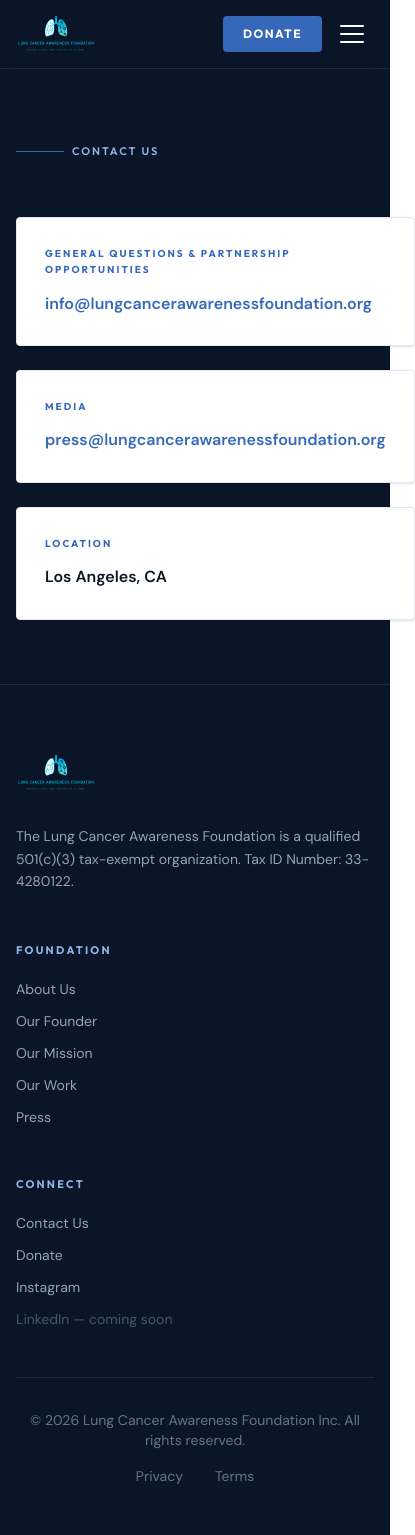
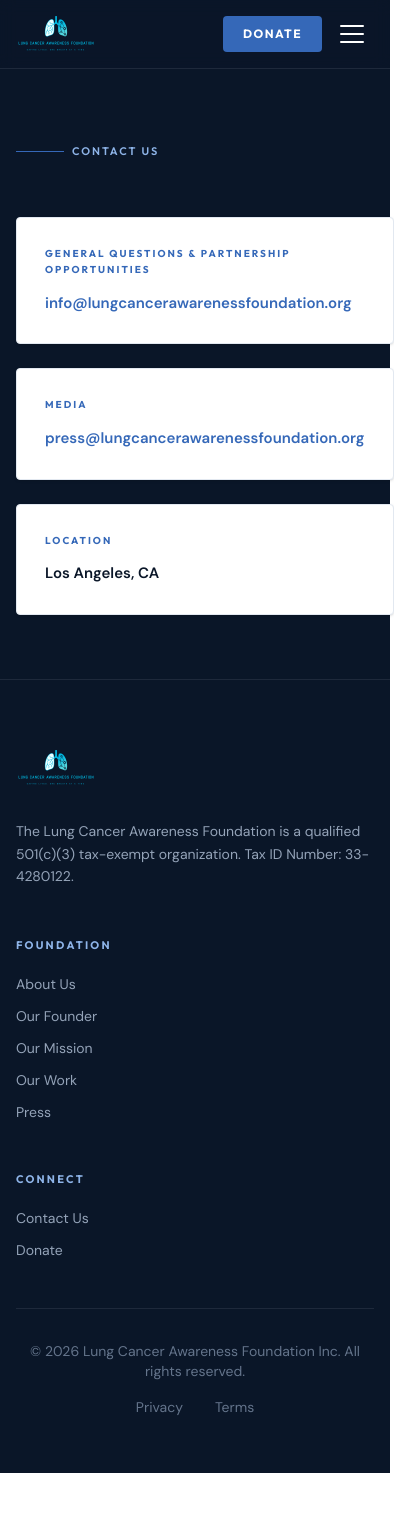
Before and after one commit to neoapollo18/LCAF, a React (Vite) app in the folder app/: page /contact in a window 390 px wide. Shown: the top 1535 px of the page, 415 px wide, since content can reach past the window. After the commit the page ends 1473 px from the top, so only its background shows below. Built offline with nearby package versions, Linux system fonts and the light colour scheme.

Commit message:
final edits'

```diff
--- a/app/src/components/Layout.jsx
+++ b/app/src/components/Layout.jsx
@@ -167,19 +167,6 @@
                     Donate
                   </Link>
                 </li>
-                <li>
-                  <a
-                    href="https://www.instagram.com/lungcancerawarenessfoundation/"
-                    target="_blank"
-                    rel="noopener noreferrer"
-                    className="hover:text-white transition-colors"
-                  >
-                    Instagram
-                  </a>
-                </li>
-                <li>
-                  <span className="text-slate-600">LinkedIn — coming soon</span>
-                </li>
               </ul>
             </div>
           </div>
--- a/app/src/index.css
+++ b/app/src/index.css
@@ -47,20 +47,26 @@
   color: white;
 }
 
-::-webkit-scrollbar {
+/* Only the page scrollbars — avoid styling nested overflow (e.g. contact cards) */
+html::-webkit-scrollbar,
+body::-webkit-scrollbar {
   width: 10px;
+  height: 10px;
 }
 
-::-webkit-scrollbar-track {
+html::-webkit-scrollbar-track,
+body::-webkit-scrollbar-track {
   background: #0f2847;
 }
 
-::-webkit-scrollbar-thumb {
+html::-webkit-scrollbar-thumb,
+body::-webkit-scrollbar-thumb {
   background: #334155;
   border-radius: 999px;
 }
 
-::-webkit-scrollbar-thumb:hover {
+html::-webkit-scrollbar-thumb:hover,
+body::-webkit-scrollbar-thumb:hover {
   background: var(--color-brand);
 }
 
--- a/app/src/pages/Contact.jsx
+++ b/app/src/pages/Contact.jsx
@@ -3,9 +3,23 @@
 
 function ContactCard({ title, children }) {
   return (
-    <div className="lcaf-card rounded-sm !p-7 h-full">
+    <div className="lcaf-card rounded-sm !p-7 h-full min-w-0">
       <h2 className="font-display text-[10px] font-bold uppercase tracking-[0.2em] text-brand mb-3">{title}</h2>
-      <div className="text-slate-700 text-[16px]">{children}</div>
+      <div className="text-slate-700 text-[15px] sm:text-[16px] min-w-0">{children}</div>
+    </div>
+  )
+}
+
+/** Keeps the full address on one line; scrolls horizontally on narrow cards. */
+function MailtoLine({ email }) {
+  return (
+    <div className="min-w-0 overflow-x-auto overflow-y-hidden [scrollbar-width:thin]">
+      <a
+        href={`mailto:${email}`}
+        className="text-brand font-semibold hover:underline whitespace-nowrap inline-block max-w-none"
+      >
+        {email}
+      </a>
     </div>
   )
 }
@@ -16,29 +30,15 @@
       <div className="max-w-7xl mx-auto px-4 sm:px-6">
         <SectionHeader variant="dark" eyebrow="Contact Us" />
 
-        <div className="grid md:grid-cols-3 gap-6">
+        <div className="grid md:grid-cols-3 gap-6 md:[&>*]:min-w-0">
           <FadeIn>
             <ContactCard title="General Questions & Partnership Opportunities">
-              <div className="min-w-0 overflow-x-auto">
-                <a
-                  href="mailto:info@lungcancerawarenessfoundation.org"
-                  className="text-brand font-semibold hover:underline whitespace-nowrap inline-block"
-                >
-                  info@lungcancerawarenessfoundation.org
-                </a>
-              </div>
+              <MailtoLine email="info@lungcancerawarenessfoundation.org" />
             </ContactCard>
           </FadeIn>
           <FadeIn delay={70}>
             <ContactCard title="Media">
-              <div className="min-w-0 overflow-x-auto">
-                <a
-                  href="mailto:press@lungcancerawarenessfoundation.org"
-                  className="text-brand font-semibold hover:underline whitespace-nowrap inline-block"
-                >
-                  press@lungcancerawarenessfoundation.org
-                </a>
-              </div>
+              <MailtoLine email="press@lungcancerawarenessfoundation.org" />
             </ContactCard>
           </FadeIn>
           <FadeIn delay={140}>
```
